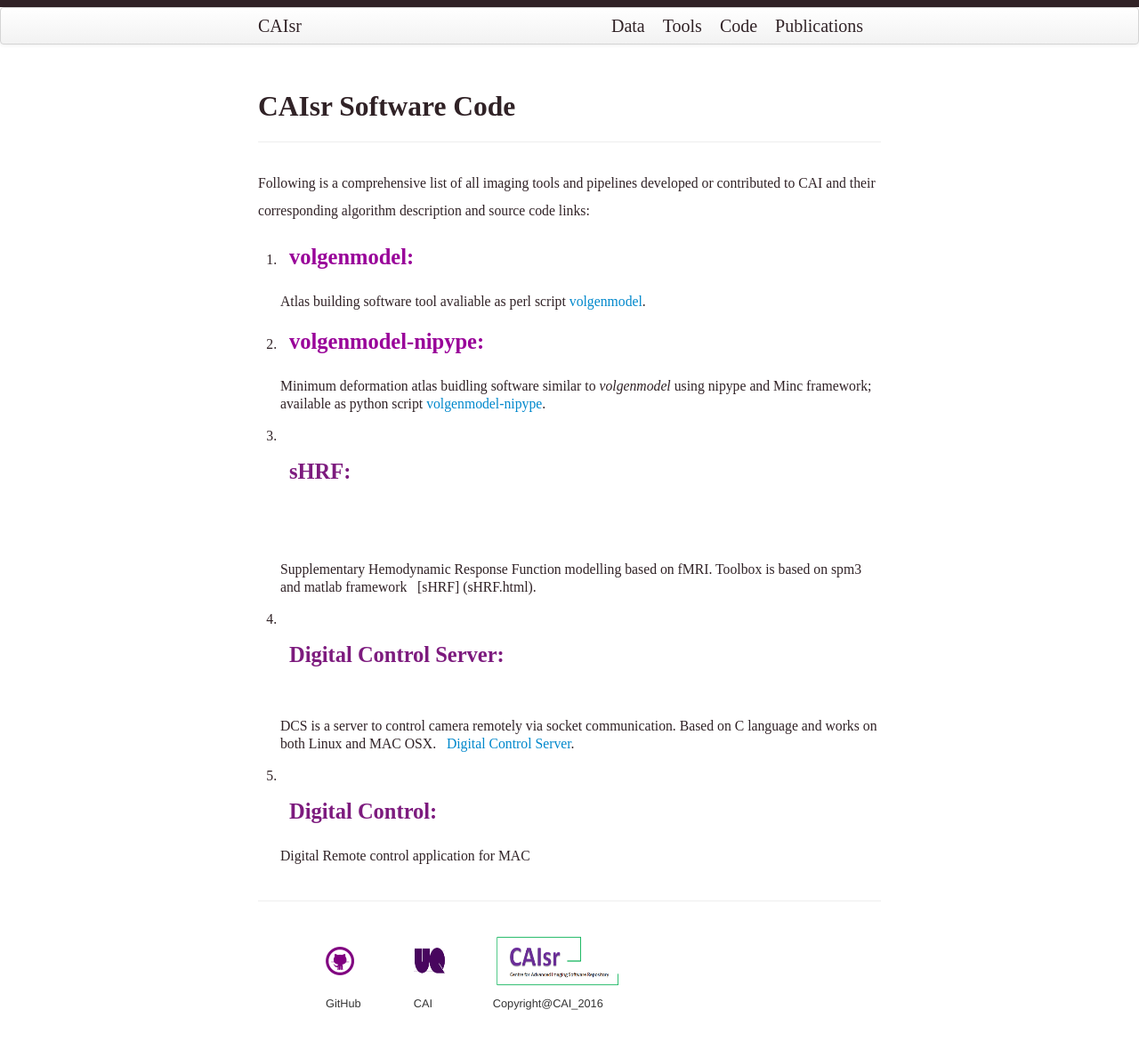
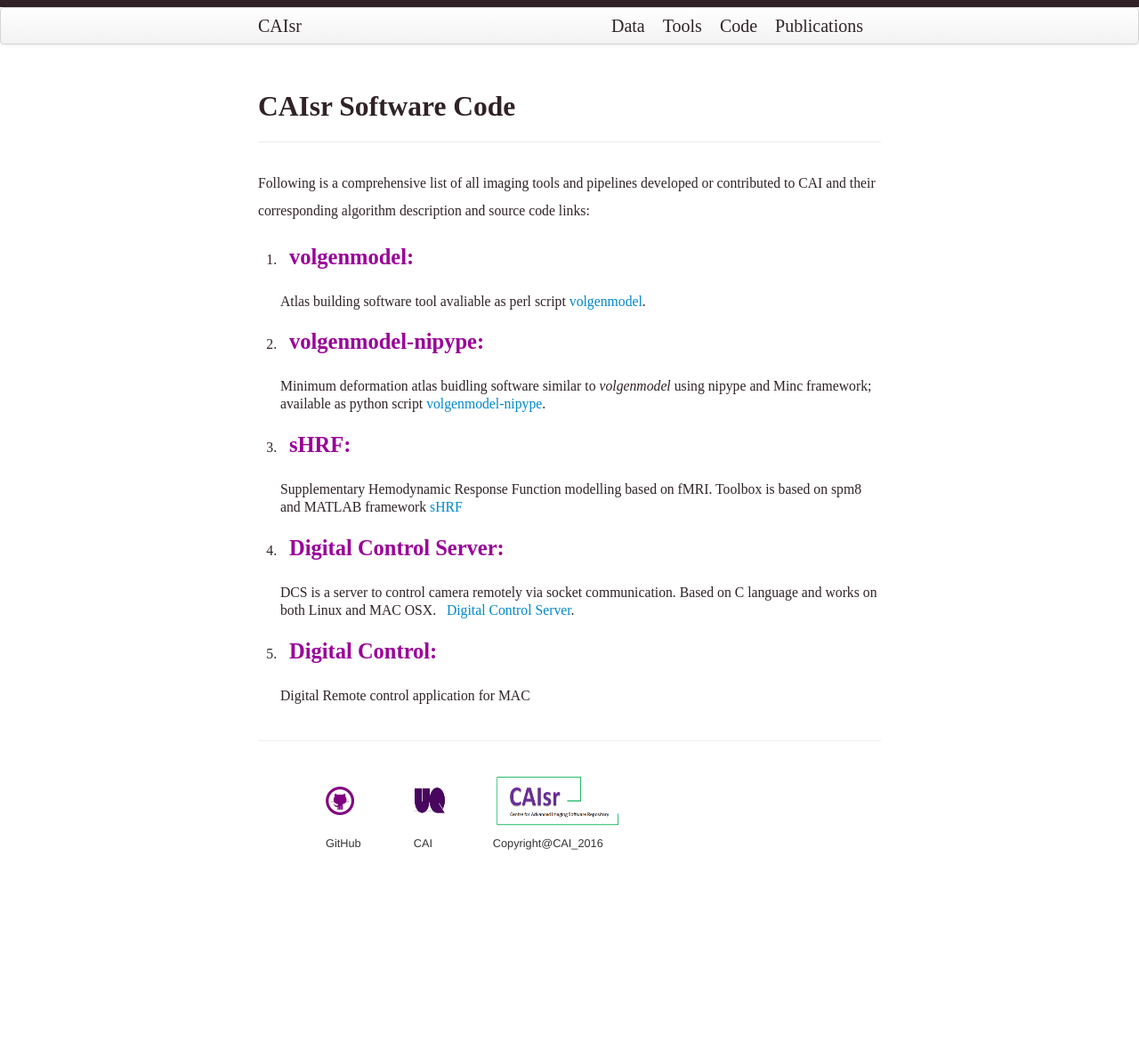
Before and after one commit to CAIsr/CAIsr.github.io, a Jekyll site: the page built from pages/software.md, in a window 1280 px wide. Shown: the whole page at 89% size. Built offline with Jekyll 4.4.1, drawn with Linux system fonts in a browser that asks for light colours; after the commit the page ends 1009 px from its top, so only the background shows below that.

Commit message:
Update software.md

```diff
--- a/pages/software.md
+++ b/pages/software.md
@@ -24,23 +24,23 @@
 
 
 3. <dl>
-   <dd> <h3 style="color:#7d1b7e;"> sHRF: </h3> </dd>
+   <dd> <h3 style="color:#990099;"> sHRF: </h3> </dd>
    </dl>
 
-   Supplementary Hemodynamic Response Function modelling based on fMRI. Toolbox is based on spm3 and matlab framework   [sHRF]
-   (sHRF.html).
+   Supplementary Hemodynamic Response Function modelling based on fMRI. Toolbox is based on spm8 and MATLAB framework [sHRF](sHRF.html)
 
 
 4. <dl>
-   <dd> <h3 style="color:#7d1b7e;"> Digital Control Server: </h3> </dd>
+   <dd> <h3 style="color:#990099;"> Digital Control Server: </h3>  </dd>
    </dl>
 
    DCS is a server to control camera remotely via socket communication. Based on C language and works on both Linux and MAC OSX.
    [Digital Control Server](DCS_server.html).
 
 
+
 5. <dl>
-   <dd> <h3 style="color:#7d1b7e;"> Digital Control: </h3> </dd>
+   <dd><h3 style="color:#990099;"> Digital Control: </h3> </dd>
    </dl>
 
    Digital Remote control application for MAC
```
